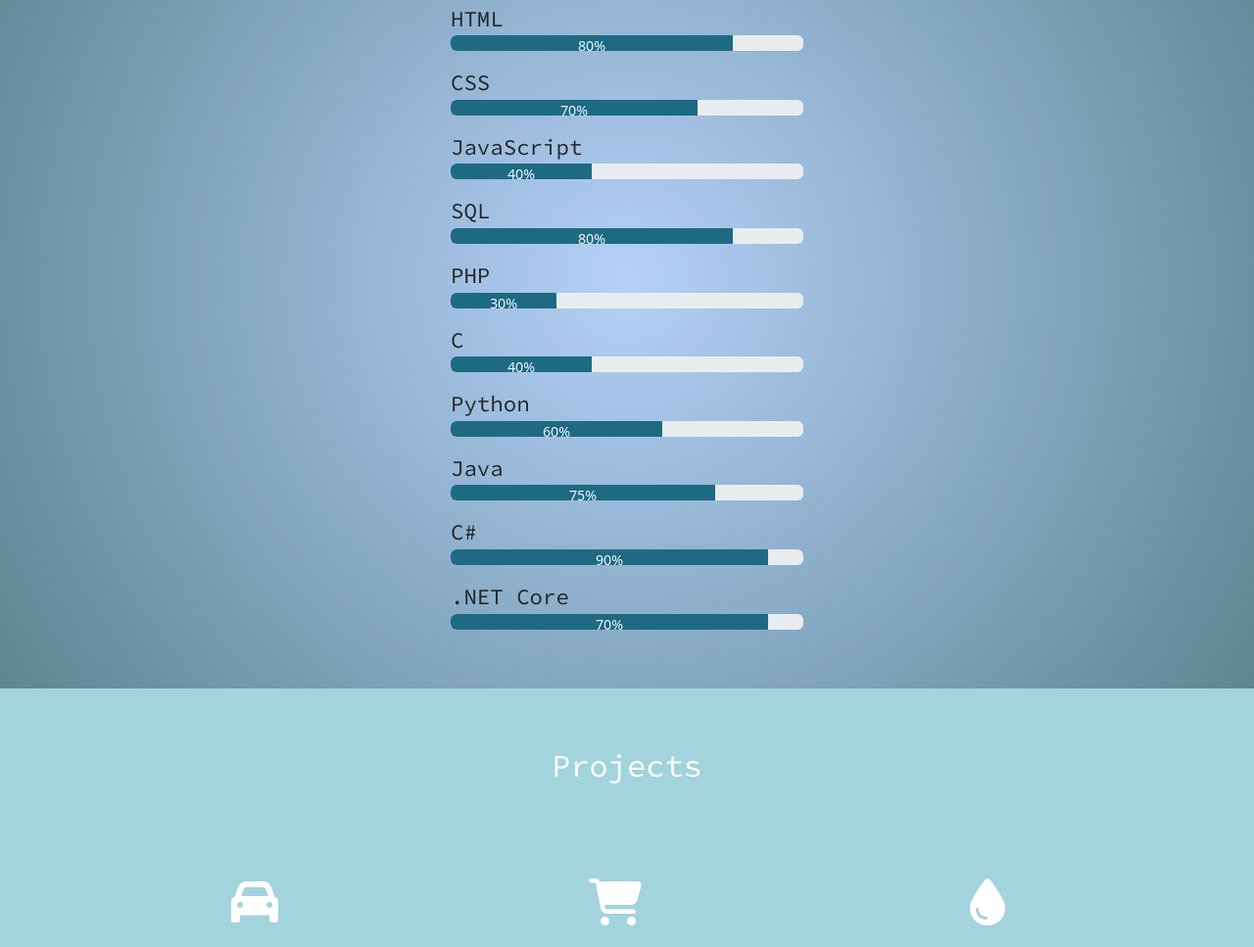
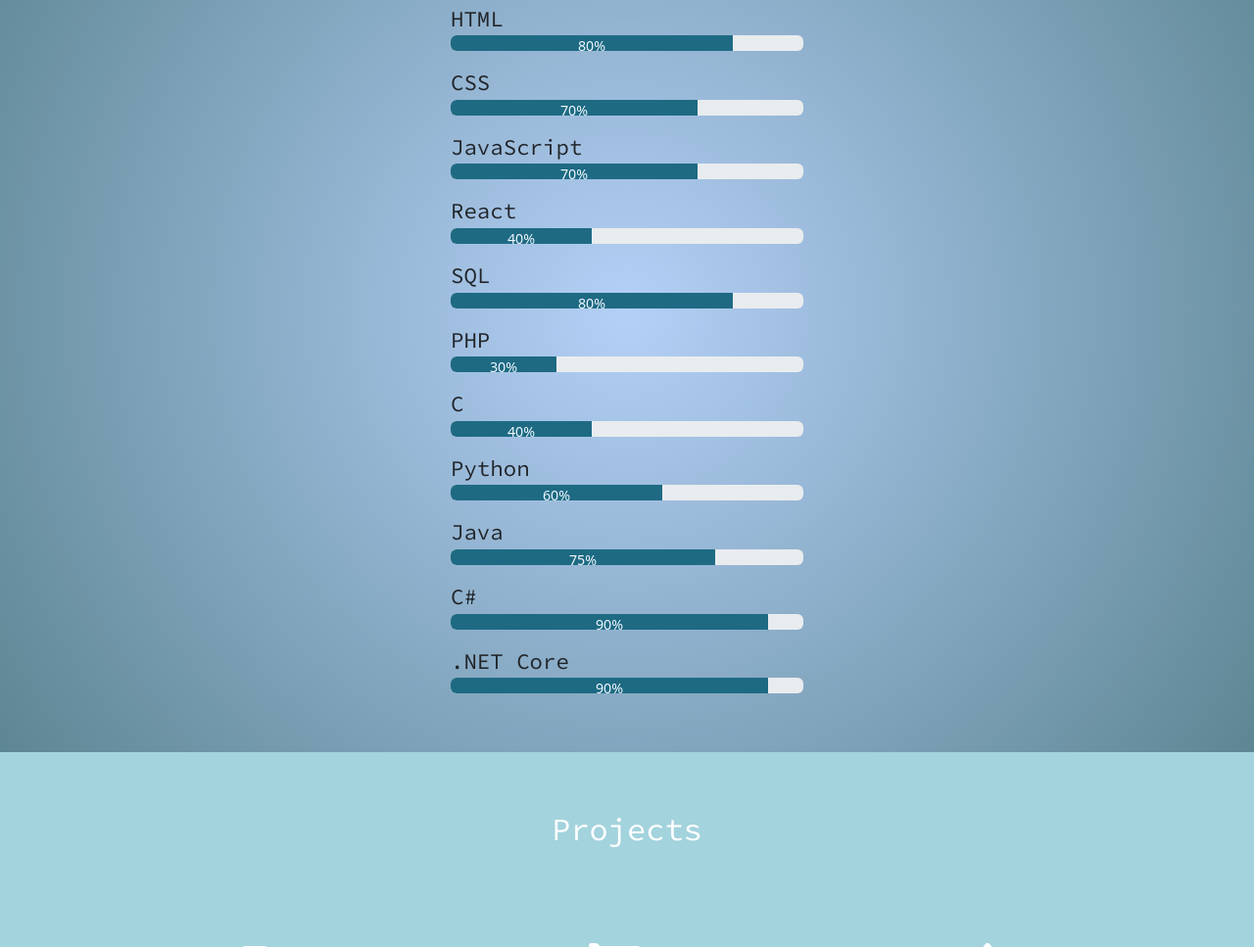
Before and after one commit to berkayzaimdev/berkayzaimdev.github.io, a plain HTML site: page index.html in a window 1280 px wide. Shown: the part 1291-2258 px from the top of the page at 98% size. Drawn offline with nearby package versions, Linux system fonts and the light colour scheme; a web font is replaced by a local one.

Commit message:
Update index.html

```diff
--- a/index.html
+++ b/index.html
@@ -108,6 +108,12 @@
                         <div class="mb-3">
                             <label>JavaScript</label>
                             <div class="progress">
+                                <div class="bar " style="width: 70%" role="progressbar" aria-valuenow="70" aria-valuemin="0" aria-valuemax="100">70%</div>
+                            </div>
+                        </div>
+                        <div class="mb-3">
+                            <label>React</label>
+                            <div class="progress">
                                 <div class="bar " style="width: 40%" role="progressbar" aria-valuenow="40" aria-valuemin="0" aria-valuemax="100">40%</div>
                             </div>
                         </div>
@@ -150,7 +156,7 @@
                         <div class="mb-3">
                             <label>.NET Core</label>
                             <div class="progress">
-                                <div class="bar " style="width: 90%" role="progressbar" aria-valuenow="70" aria-valuemin="0" aria-valuemax="100">70%</div>
+                                <div class="bar " style="width: 90%" role="progressbar" aria-valuenow="90" aria-valuemin="0" aria-valuemax="100">90%</div>
                             </div>
                         </div>
                     </div>
```
